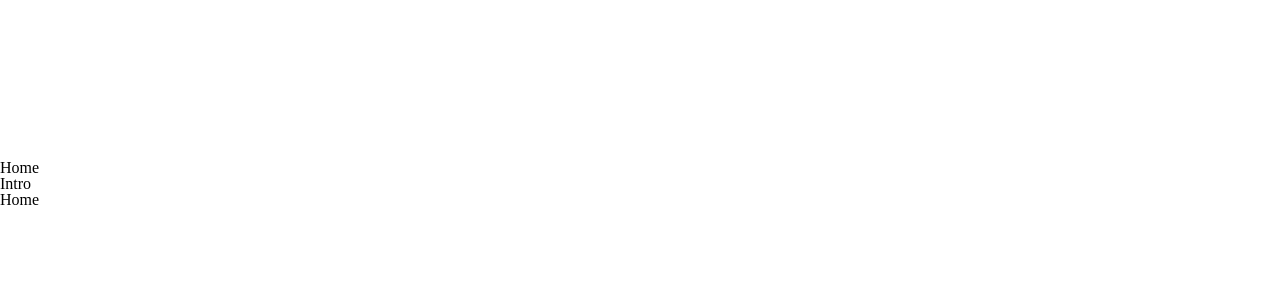
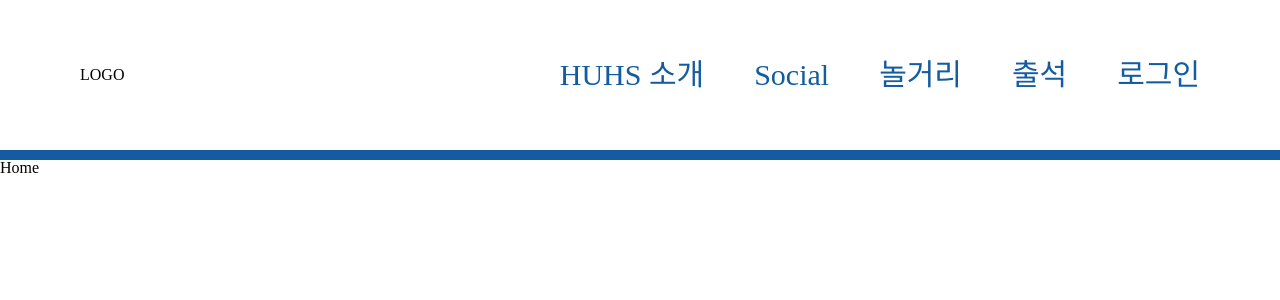
Before and after one commit to jungminyoo/huhs-net-frontend, a React (Create React App) app: page / in a window 1280 px wide. Shown: the top 300 px of the page. Built offline with nearby package versions, Linux system fonts and the light colour scheme; a web font is replaced by a local one.

Commit message:
feat : Added Header & mock version of getNavigationLinksByUserType function

```diff
--- a/src/shared/components/Header.tsx
+++ b/src/shared/components/Header.tsx
@@ -1,18 +1,53 @@
 import { Link } from "react-router-dom";
+import styled from "styled-components";
+import getNavigationLinksByUserType from "../utils/getNavigationLinksByUserType";
 
 const Header = () => {
   return (
-    <header>
-      <ul>
-        <li>
-          <Link to="/">Home</Link>
-        </li>
-        <li>
-          <Link to="/intro">Intro</Link>
-        </li>
-      </ul>
-    </header>
+    <HeaderContainer>
+      <div>LOGO</div>
+      <NavigationContainer>
+        {getNavigationLinksByUserType().map(({ id, name, to }) => (
+          <NavigationLi key={id}>
+            <SLink to={to}>{name}</SLink>
+          </NavigationLi>
+        ))}
+      </NavigationContainer>
+    </HeaderContainer>
   );
 };
 
+const HeaderContainer = styled.header`
+  width: 100%;
+  height: ${(props) => props.theme.headerHeight}px;
+  padding: 0 80px;
+
+  display: flex;
+  justify-content: space-between;
+  align-items: center;
+
+  position: fixed;
+  top: 0;
+  left: 0;
+  z-index: 10;
+
+  border-bottom: 10px solid ${(props) => props.theme.mainColor};
+  background-color: white;
+`;
+
+const NavigationContainer = styled.ul`
+  display: flex;
+  align-items: center;
+  justify-content: center;
+  gap: 50px;
+`;
+
+const NavigationLi = styled.li``;
+
+const SLink = styled(Link)`
+  font-size: 30px;
+  font-weight: 500;
+  color: ${(props) => props.theme.mainColor};
+`;
+
 export default Header;
--- /dev/null
+++ b/src/shared/utils/getNavigationLinksByUserType.ts
@@ -0,0 +1,37 @@
+interface INavigationLink {
+  id: number;
+  name: string;
+  to: string;
+}
+
+const getNavigationLinksByUserType = (): INavigationLink[] => {
+  return [
+    {
+      id: 1,
+      name: "HUHS 소개",
+      to: "/intro",
+    },
+    {
+      id: 2,
+      name: "Social",
+      to: "/social",
+    },
+    {
+      id: 3,
+      name: "놀거리",
+      to: "/playground",
+    },
+    {
+      id: 4,
+      name: "출석",
+      to: "/attendance",
+    },
+    {
+      id: 5,
+      name: "로그인",
+      to: "/login",
+    },
+  ];
+};
+
+export default getNavigationLinksByUserType;
```
